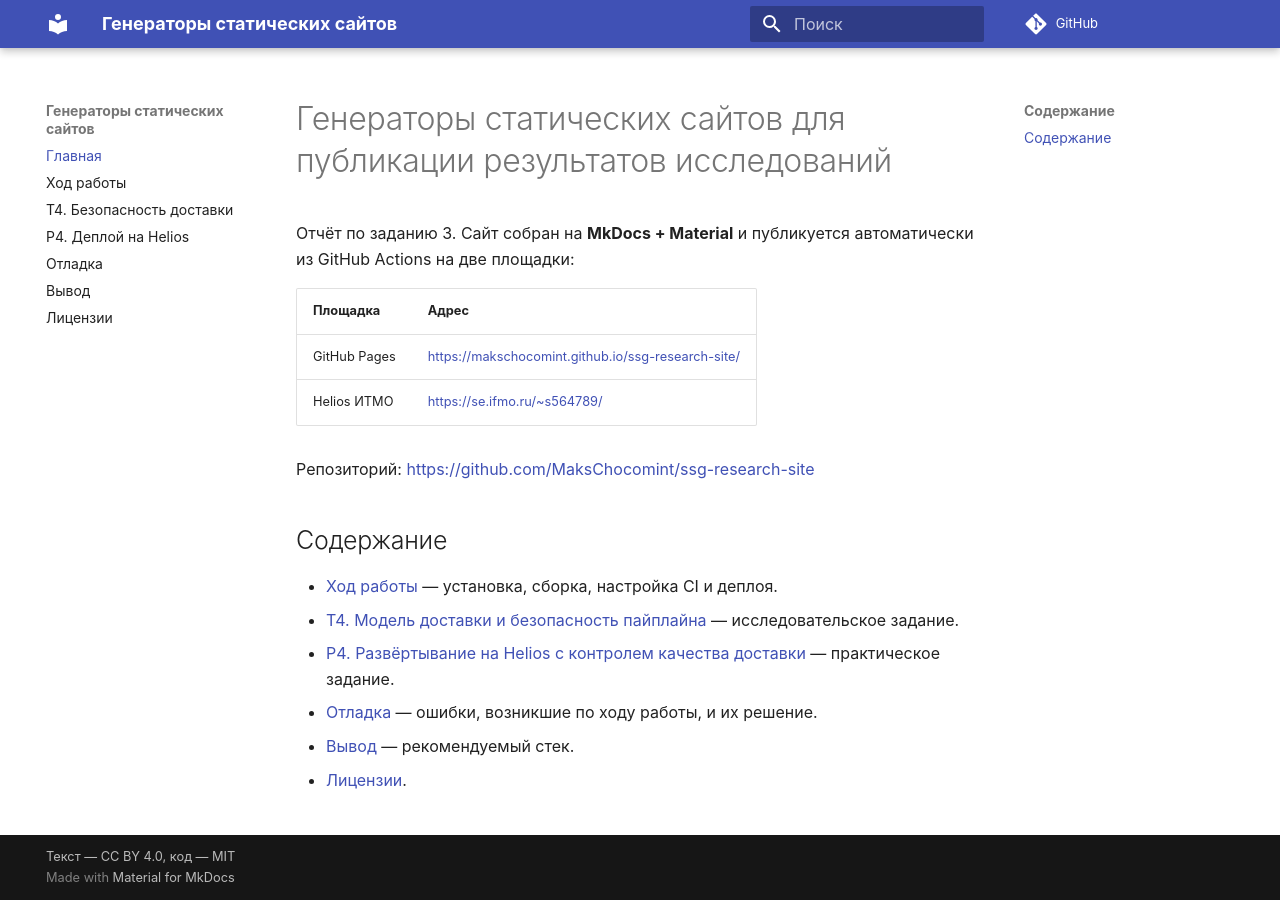
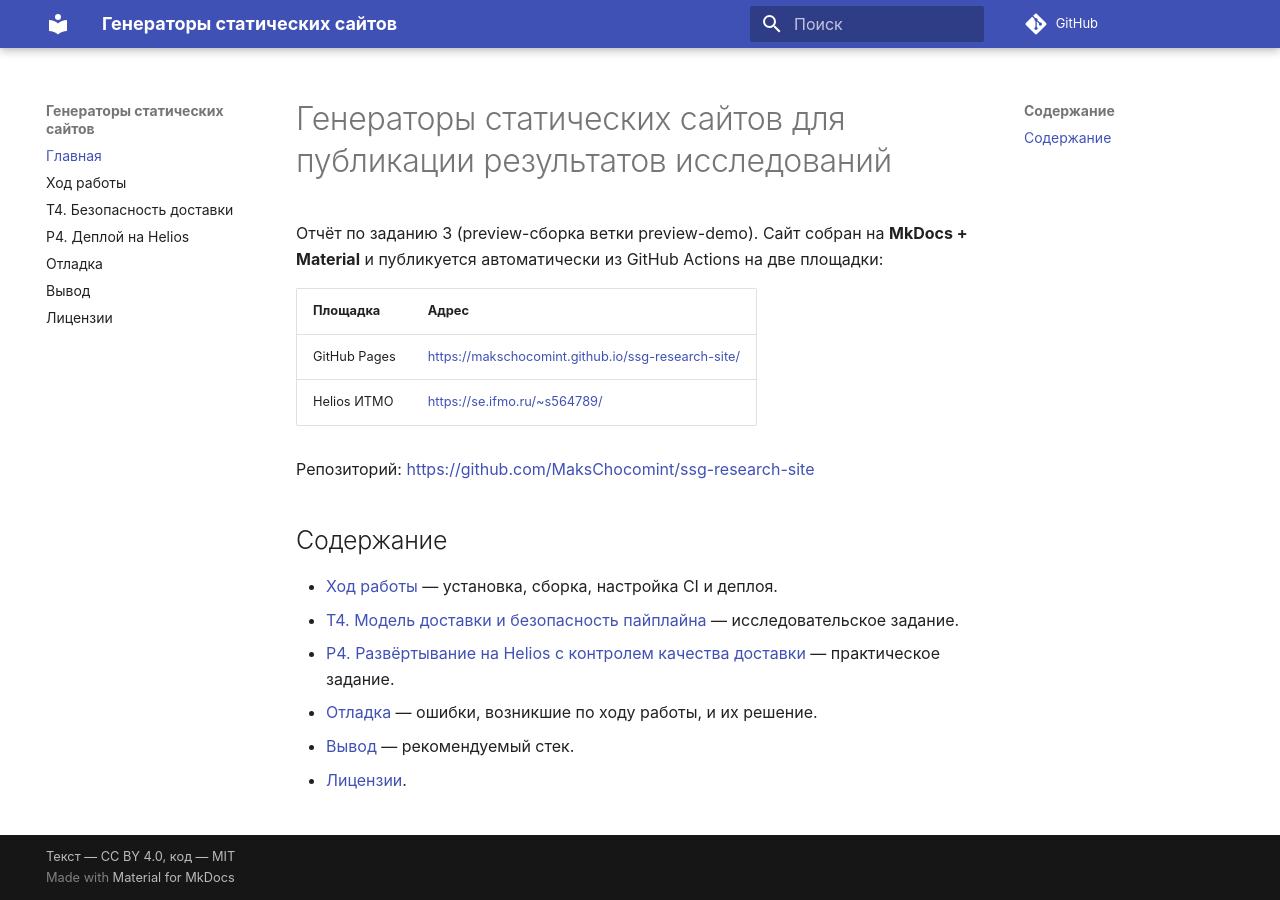
Before and after one commit to MaksChocomint/ssg-research-site, an MkDocs documentation site: the page built from docs/index.md, in a window 1280 px wide. Built offline with MkDocs 1.6.1 and Material for MkDocs 9.7.7, drawn with Linux system fonts in a browser that asks for light colours; comment, search, counter and statistics services are not loaded.

Commit message:
Preview: пометка на главной

```diff
--- a/docs/index.md
+++ b/docs/index.md
@@ -1,6 +1,6 @@
 # Генераторы статических сайтов для публикации результатов исследований
 
-Отчёт по заданию 3. Сайт собран на **MkDocs + Material** и публикуется автоматически
+Отчёт по заданию 3 (preview-сборка ветки preview-demo). Сайт собран на **MkDocs + Material** и публикуется автоматически
 из GitHub Actions на две площадки:
 
 | Площадка     | Адрес                                                   |
```
